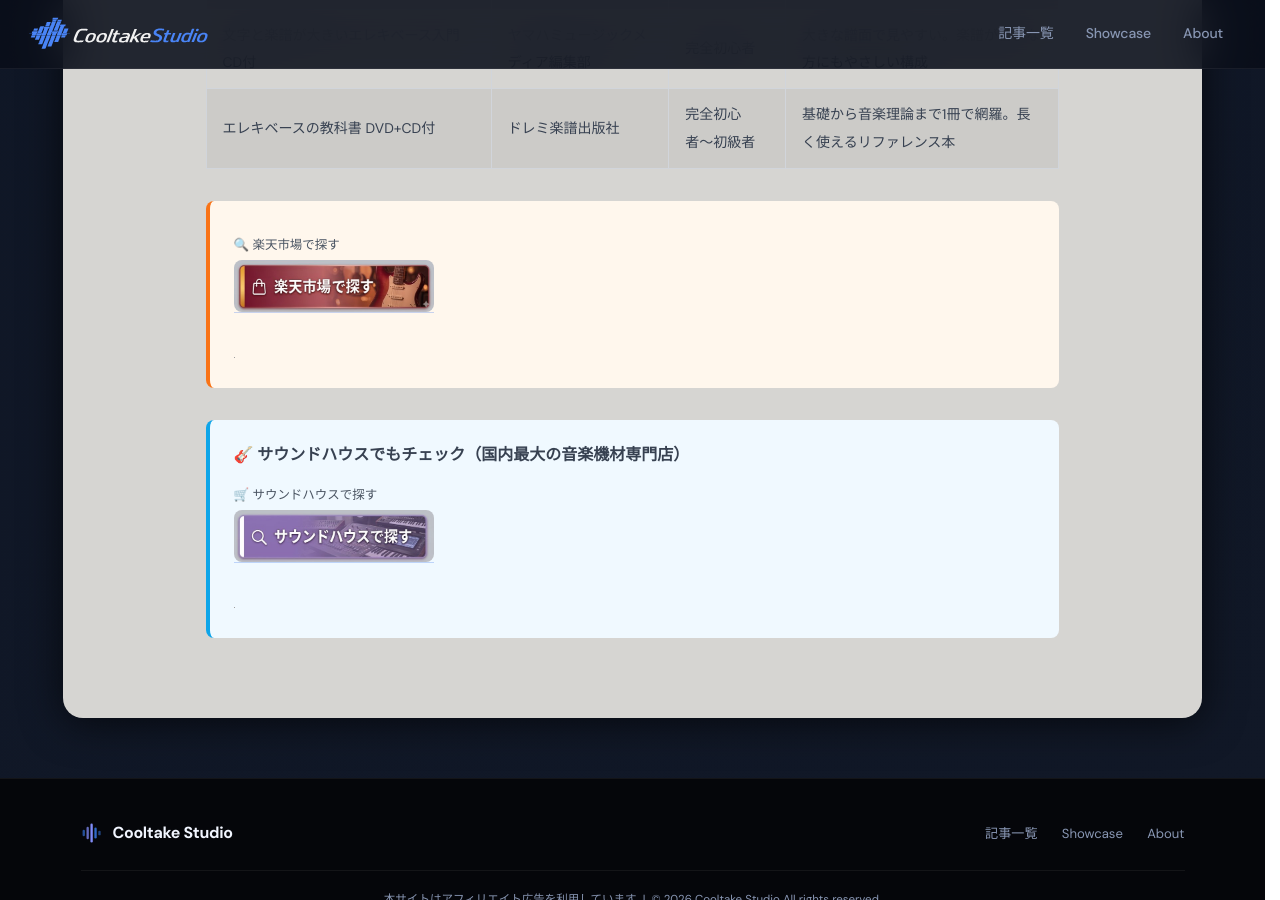
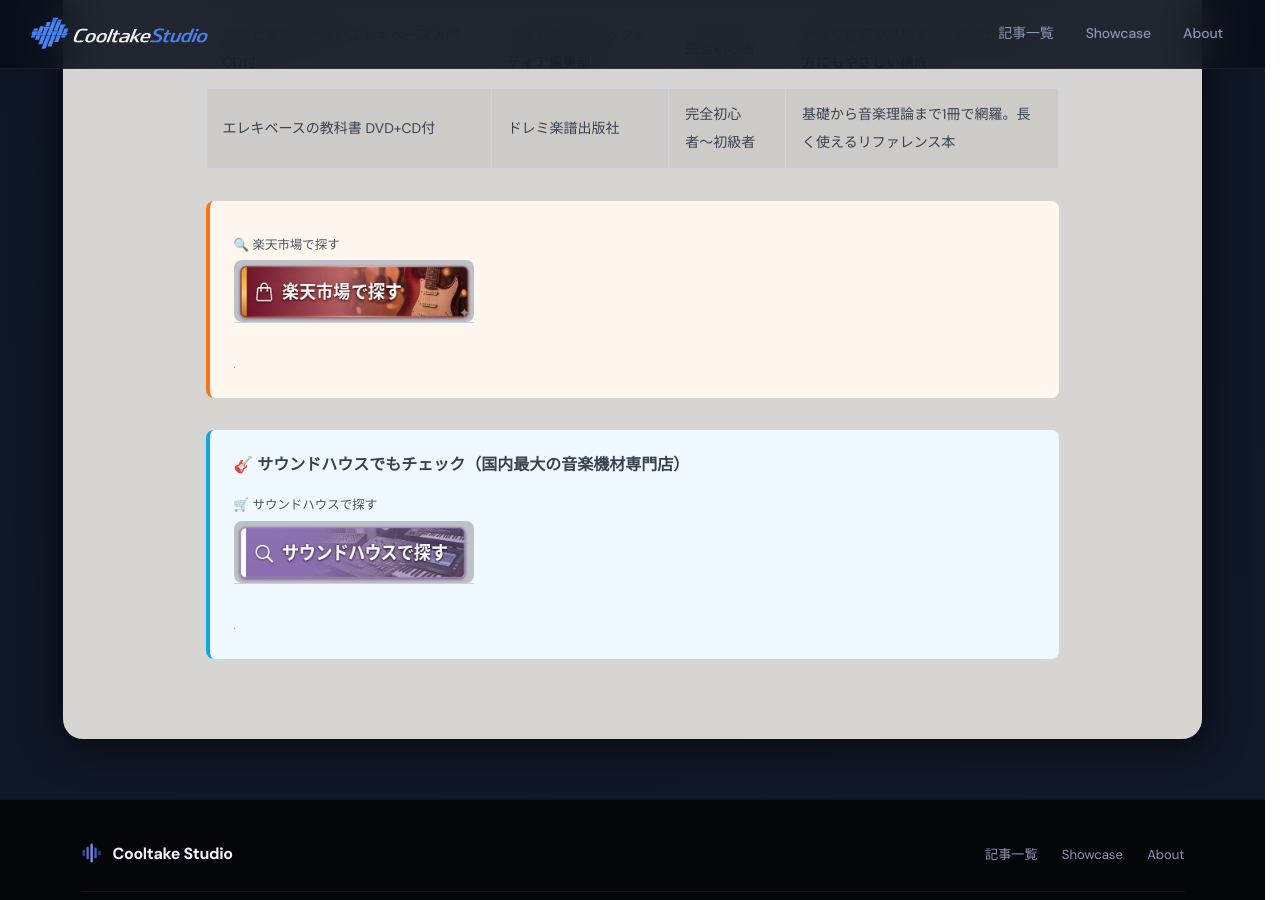
Before and after one commit to cooltake/cooltake-staging, a Jekyll site: the page built from _posts/2026-05-22-bass-guide.md, in a window 1280 px wide and 900 px high, scrolled down 5820 px. Built offline with Jekyll 4.4.1, drawn with Linux system fonts in a browser that asks for light colours; some web fonts are replaced; grey boxes are pictures that could not be loaded.

Commit message:
style: flex horizontal buttons + larger width in 2026-05-22-bass-guide.md

```diff
--- a/_posts/2026-05-22-bass-guide.md
+++ b/_posts/2026-05-22-bass-guide.md
@@ -136,13 +136,13 @@
 
 <div style="margin:2rem 0;padding:1.2rem 1.5rem;background:#fff7ed;border-left:4px solid #f97316;border-radius:8px;">
 <div style="margin:.8rem 0;"><span style="display:block;font-size:.78rem;color:#4b5563;margin-bottom:3px;margin-top:6px;">🔍 楽天市場で探す</span>
-<a href="https://hb.afl.rakuten.co.jp/hgc/0b15ddc7.28c5c9ed.0b15ddc8.5d23dd4d/?pc=https%3A%2F%2Fsearch.rakuten.co.jp%2Fsearch%2Fmall%2F%25E3%2583%2599%25E3%2583%25BC%25E3%2582%25B9+%25E5%2588%259D%25E5%25BF%2583%25E8%2580%2585+%25E3%2582%25BB%25E3%2583%2583%25E3%2583%2588%2F" rel="nofollow" referrerpolicy="no-referrer-when-downgrade" style="display:inline-block;text-decoration:none;"><img src="/assets/images/btn-rakuten.jpg" alt="楽天市場で探す" width="200" style="height:auto;border-radius:8px;display:block;"></a></div>
+<a href="https://hb.afl.rakuten.co.jp/hgc/0b15ddc7.28c5c9ed.0b15ddc8.5d23dd4d/?pc=https%3A%2F%2Fsearch.rakuten.co.jp%2Fsearch%2Fmall%2F%25E3%2583%2599%25E3%2583%25BC%25E3%2582%25B9+%25E5%2588%259D%25E5%25BF%2583%25E8%2580%2585+%25E3%2582%25BB%25E3%2583%2583%25E3%2583%2588%2F" rel="nofollow" referrerpolicy="no-referrer-when-downgrade" style="display:inline-block;text-decoration:none;"><img src="/assets/images/btn-rakuten.jpg" alt="楽天市場で探す" width="240" style="height:auto;border-radius:8px;display:block;"></a></div>
 <img src="//i.moshimo.com/af/i/impression?a_id=5565352&amp;p_id=54&amp;pc_id=54&amp;pl_id=616" width="1" height="1" style="border:none;" alt="" loading="lazy">
 </div>
 
 <div style="margin:2rem 0;padding:1.2rem 1.5rem;background:#f0f9ff;border-left:4px solid #0ea5e9;border-radius:8px;">
 <p style="margin:0 0 .6rem;font-weight:bold;font-size:1rem;">&#x1F3B8; サウンドハウスでもチェック（国内最大の音楽機材専門店）</p>
 <div style="margin:.8rem 0;"><span style="display:block;font-size:.78rem;color:#4b5563;margin-bottom:3px;margin-top:6px;">🛒 サウンドハウスで探す</span>
-<a href="https://h.accesstrade.net/sp/cc?rk=01001xqc00os63&url=https%3A%2F%2Fwww.soundhouse.co.jp%2Fsearch%2Findex%2F%3Fsearch_all%3D%25E3%2583%2599%25E3%2583%25BC%25E3%2582%25B9" rel="nofollow" referrerpolicy="no-referrer-when-downgrade" style="display:inline-block;text-decoration:none;"><img src="/assets/images/btn-soundhouse.jpg" alt="サウンドハウスで探す" width="200" style="height:auto;border-radius:8px;display:block;"></a></div>
+<a href="https://h.accesstrade.net/sp/cc?rk=01001xqc00os63&url=https%3A%2F%2Fwww.soundhouse.co.jp%2Fsearch%2Findex%2F%3Fsearch_all%3D%25E3%2583%2599%25E3%2583%25BC%25E3%2582%25B9" rel="nofollow" referrerpolicy="no-referrer-when-downgrade" style="display:inline-block;text-decoration:none;"><img src="/assets/images/btn-soundhouse.jpg" alt="サウンドハウスで探す" width="240" style="height:auto;border-radius:8px;display:block;"></a></div>
 <img src="https://h.accesstrade.net/sp/rr?rk=01001xqc00os63" width="1" height="1" border="0" alt="" loading="lazy">
 </div>
```
